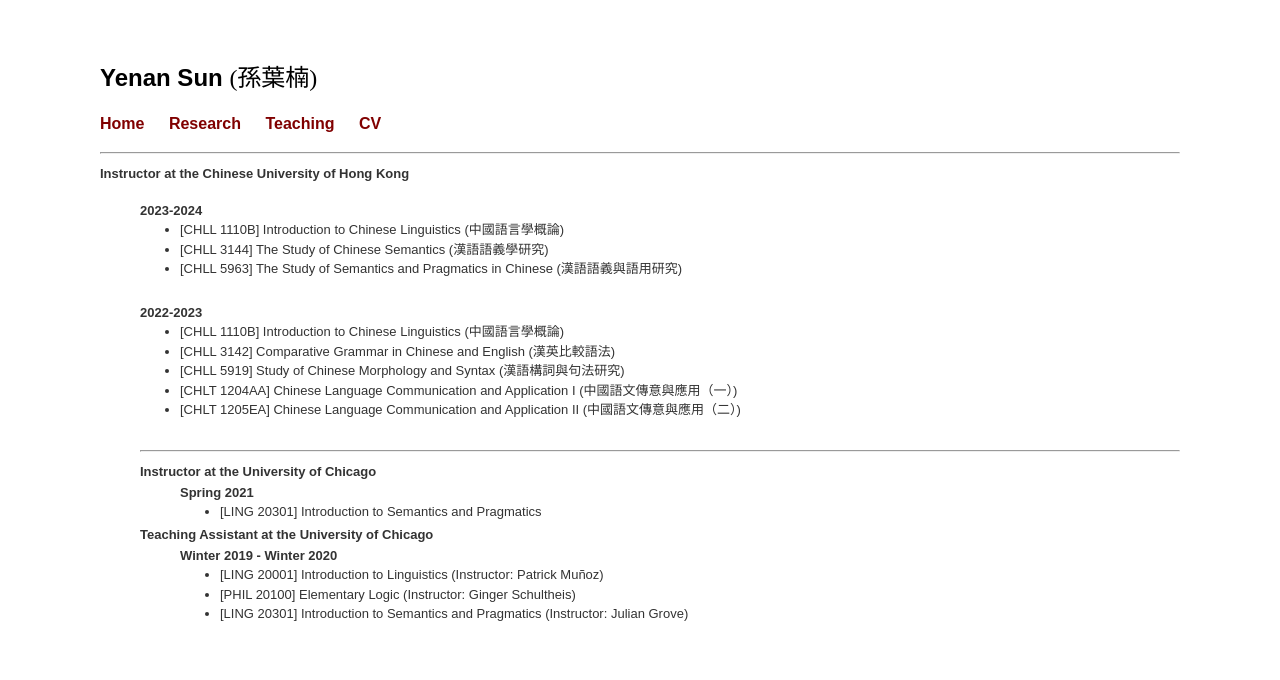
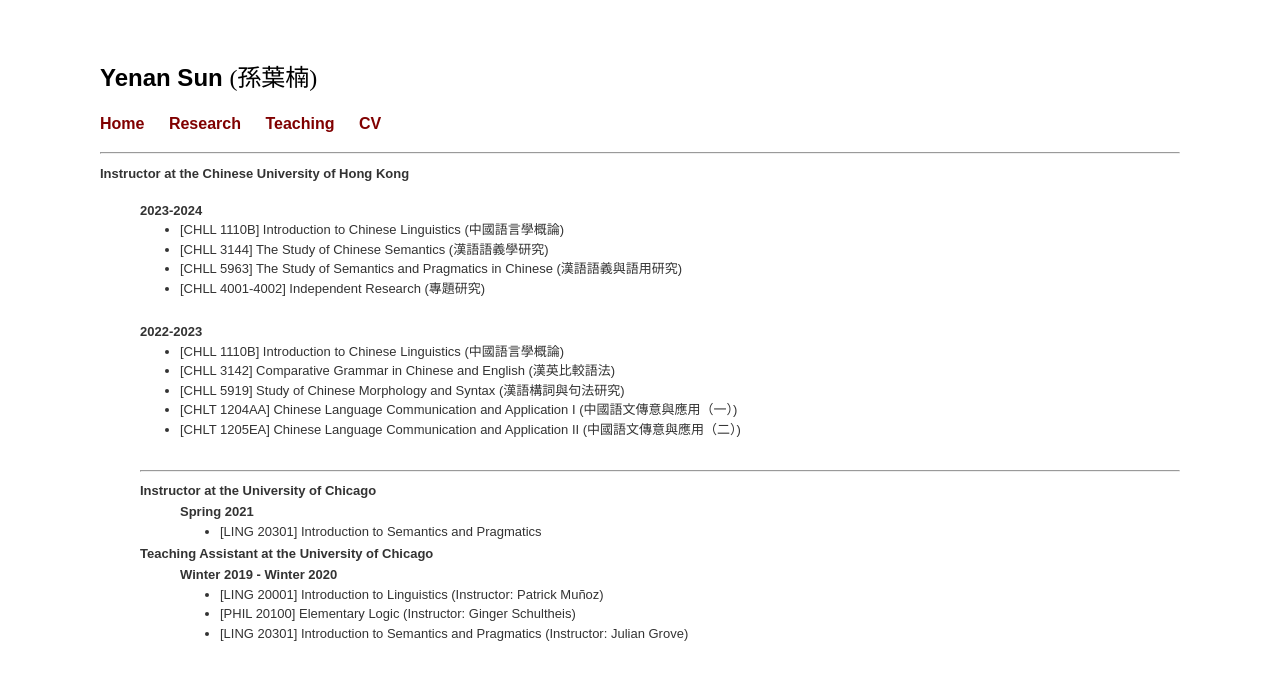
Before and after one commit to yenan09/yenan09.github.io, a Jekyll site: the page built from tea.html, in a window 1280 px wide. Shown: the top 680 px of the page. Built offline with Jekyll 4.4.1, drawn with Linux system fonts in a browser that asks for light colours.

Commit message:
Update tea.html

```diff
--- a/tea.html
+++ b/tea.html
@@ -42,6 +42,9 @@ title: Teaching
     <li> [CHLL 3144] The Study of Chinese Semantics (漢語語義學研究)    </li>
 
     <li> [CHLL 5963] The Study of Semantics and Pragmatics in Chinese (漢語語義與語用研究)    </li>
+
+    <li> [CHLL 4001-4002] Independent Research (專題研究)    </li>
+
 
     </ul>
 
```
